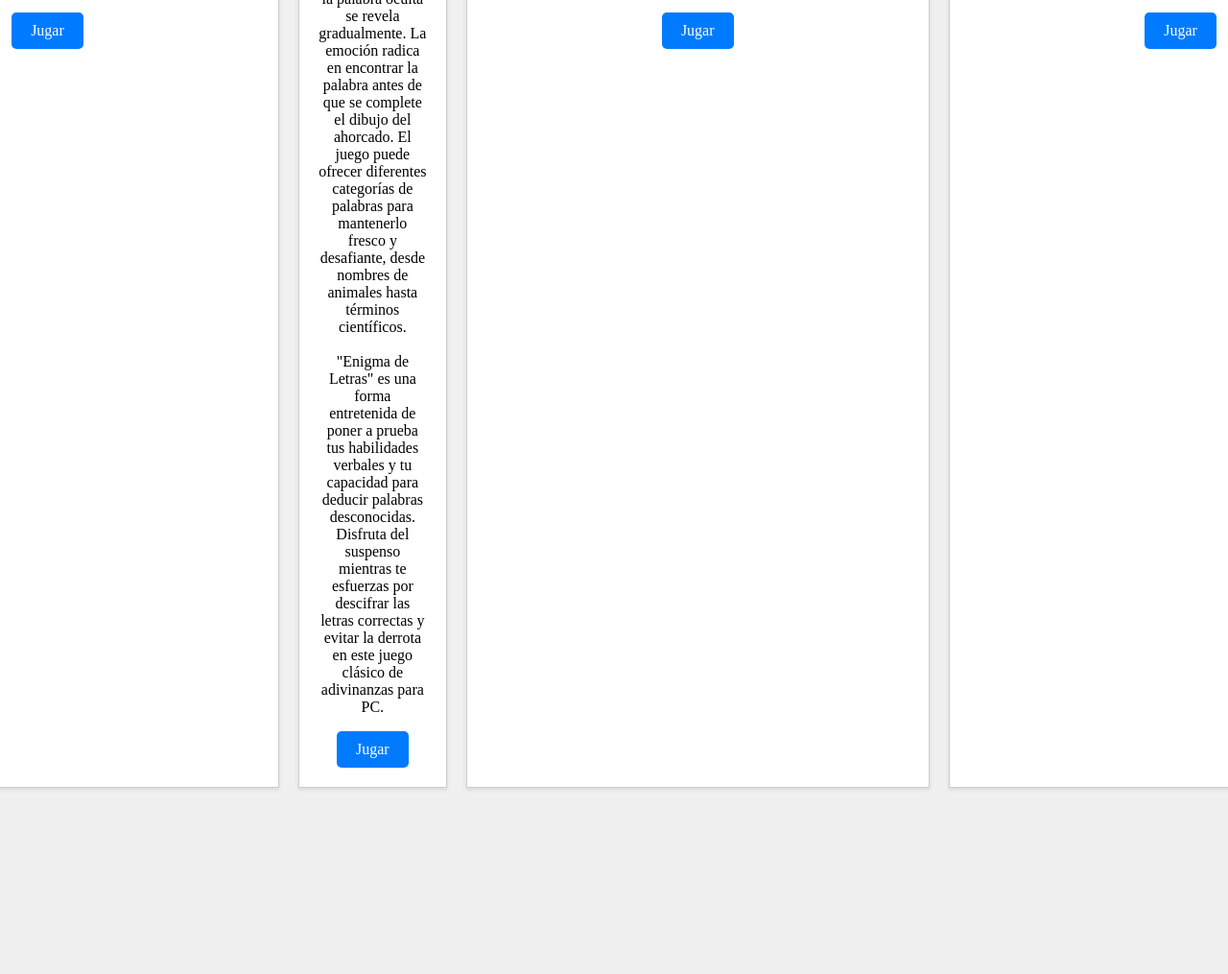
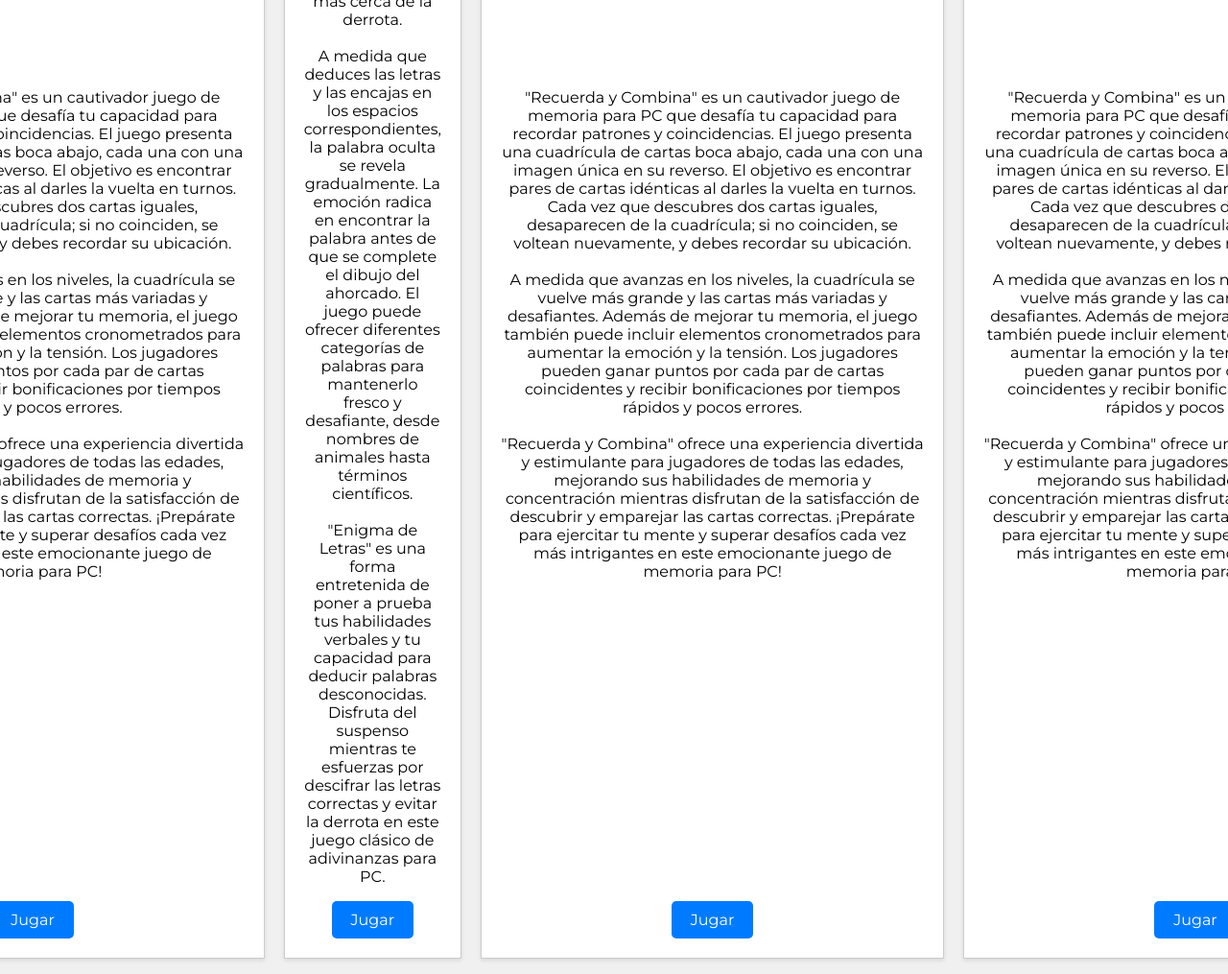
Before and after one commit to andycabu/PreEntrega3-Buitrago, a plain HTML site: page index.html in a window 1280 px wide. Shown: the part 426-1441 px from the top of the page at 96% size. Before the commit the page ends 1263 px from the top, so only its background shows below. Drawn offline with Linux system fonts and the light colour scheme; a script that the page names is missing.

Commit message:
nuevas fuentes y mejoras

```diff
--- a/css/styles.css
+++ b/css/styles.css
@@ -1,6 +1,8 @@
+@import url('https://fonts.googleapis.com/css2?family=Montserrat:wght@100;200;300;400;500;600;700;800;900&display=swap');
 body {
     display: flex;
     justify-content: center;
+    font-family: 'Montserrat', sans-serif;
     align-items: center;
     height: 100vh;
     margin: 0;
@@ -18,11 +20,14 @@ body {
 }
 
 .game-card {
+    display: flex;
     background-color: #fff;
     border: 1px solid #ccc;
     padding: 20px;
     text-align: center;
     box-shadow: 0 2px 4px rgba(0, 0, 0, 0.1);
+    flex-direction: column;
+    justify-content: space-between;
 }
 
 .game-card img {
--- a/index.html
+++ b/index.html
@@ -35,7 +35,9 @@
             superar desafíos cada vez más intrigantes en este emocionante juego
             de memoria para PC!
           </p>
-          <a href="/pages/memorie.html" class="play-button">Jugar</a>
+          <div class="button_a">
+            <a href="/pages/memorie.html" class="play-button">Jugar</a>
+          </div>
         </div>
         <div class="game-card">
           <img src="/assets/images/OAI50W0.jpg" alt="Game 1" />
@@ -62,7 +64,9 @@
             descifrar las letras correctas y evitar la derrota en este juego
             clásico de adivinanzas para PC.
           </p>
-          <a href="/pages/hanged.html" class="play-button">Jugar</a>
+          <div class="button_a">
+            <a href="/pages/hanged.html" class="play-button">Jugar</a>
+          </div>
         </div>
         <div class="game-card">
           <img
@@ -92,7 +96,9 @@
             superar desafíos cada vez más intrigantes en este emocionante juego
             de memoria para PC!
           </p>
-          <a href="/pages/memorie.html" class="play-button">Jugar</a>
+          <div class="button_a">
+            <a href="/pages/memorie.html" class="play-button">Jugar</a>
+          </div>
         </div>
         <div class="game-card">
           <img
@@ -122,7 +128,9 @@
             superar desafíos cada vez más intrigantes en este emocionante juego
             de memoria para PC!
           </p>
-          <a href="/pages/memorie.html" class="play-button">Jugar</a>
+          <div class="button_a">
+            <a href="/pages/memorie.html" class="play-button">Jugar</a>
+          </div>
         </div>
       </div>
     </section>
```
